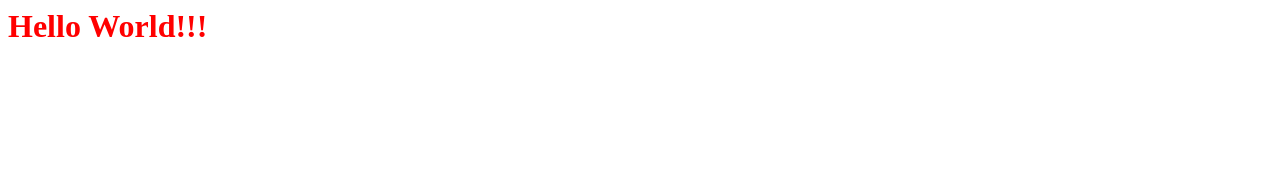
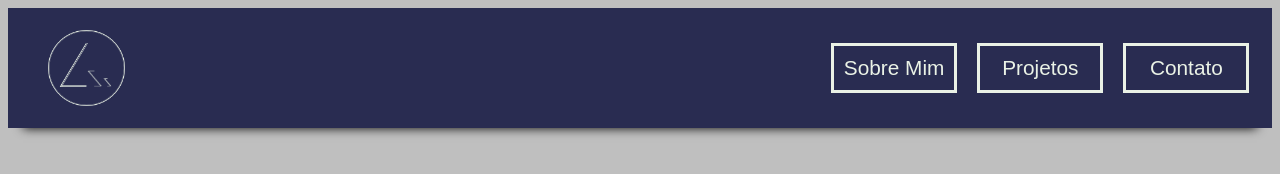
Before and after one commit to LuanSilveiraSouza/LuanSilveiraSouza.github.io, a plain HTML site: page index.html in a window 1280 px wide. Drawn offline with Linux system fonts and the light colour scheme; a web font is replaced by a local one.

Commit message:
Added navbar

```diff
--- a/index.html
+++ b/index.html
@@ -2,10 +2,24 @@
 <head>
   <meta charset="UTF-8">
   <meta name="viewport" content="width=device-width, initial-scale=1.0">
+
   <link rel="stylesheet" type="text/css" href="styles.css">
+  <link href="https://fonts.googleapis.com/css?family=Hind+Vadodara&display=swap" rel="stylesheet">
+
   <title>Luan da Silveira de Souza</title>
 </head>
 <body>
-  <h1>Hello World!!!</h1>
+  <nav>
+    <figure>
+      <img class="nav-img" src="./assets/icon-white.png" alt="icon">
+    </figure>
+
+    <div class="nav-links">
+      <a href="" class="nav-item">Sobre Mim</a>
+      <a href="" class="nav-item">Projetos</a>
+      <a href="" class="nav-item">Contato</a>
+    </div>
+  </nav>
+
 </body>
 </html>
--- a/styles.css
+++ b/styles.css
@@ -1,3 +1,68 @@
-h1 {
-  color: red;
+:root {
+  --blue: #292C51;
+  --gray: #BFBFBF;
+  --white: #EAF2E6;
+
+  --font: 'Hind Vadodara', sans-serif;
 }
+
+* {
+  /*border: 1px solid red;*/
+}
+
+body {
+  font-family: var(--font);
+
+  background-color: var(--gray);
+}
+
+nav {
+  width: 100%;
+  height: 15vh;
+
+  background-color: var(--blue);
+  box-shadow: 0px 15px 10px -15px black;
+
+  display: flex;
+  align-items: center;
+  justify-content: space-between;
+}
+
+.nav-img {
+  width: 15%;
+}
+
+.nav-links {
+  margin: 1%;
+
+  flex: 1;
+  display: flex;
+  justify-content: flex-end;
+}
+
+.nav-item {
+  border: solid 3px var(--white);
+
+  padding: 10px;
+  margin: 0 10px 0 10px;
+
+  min-width: 100px;
+
+  text-align: center;
+}
+
+a:link, a:visited {
+  text-decoration: none;
+  background: linear-gradient(to left, var(--white)50%, var(--blue)50%);
+  background-size: 202% 100%;
+  background-position: left-bottom;
+  color: var(--white);
+  font-size: 1.3em;
+
+  transition: ease background-position .5s, ease-out color .3s;
+}
+
+a:hover, a:active {
+  background-position: right bottom;
+  color: var(--blue);
+}
```
Also changed, not shown: assets/icon-black.png (added), assets/icon-white.png (added).
